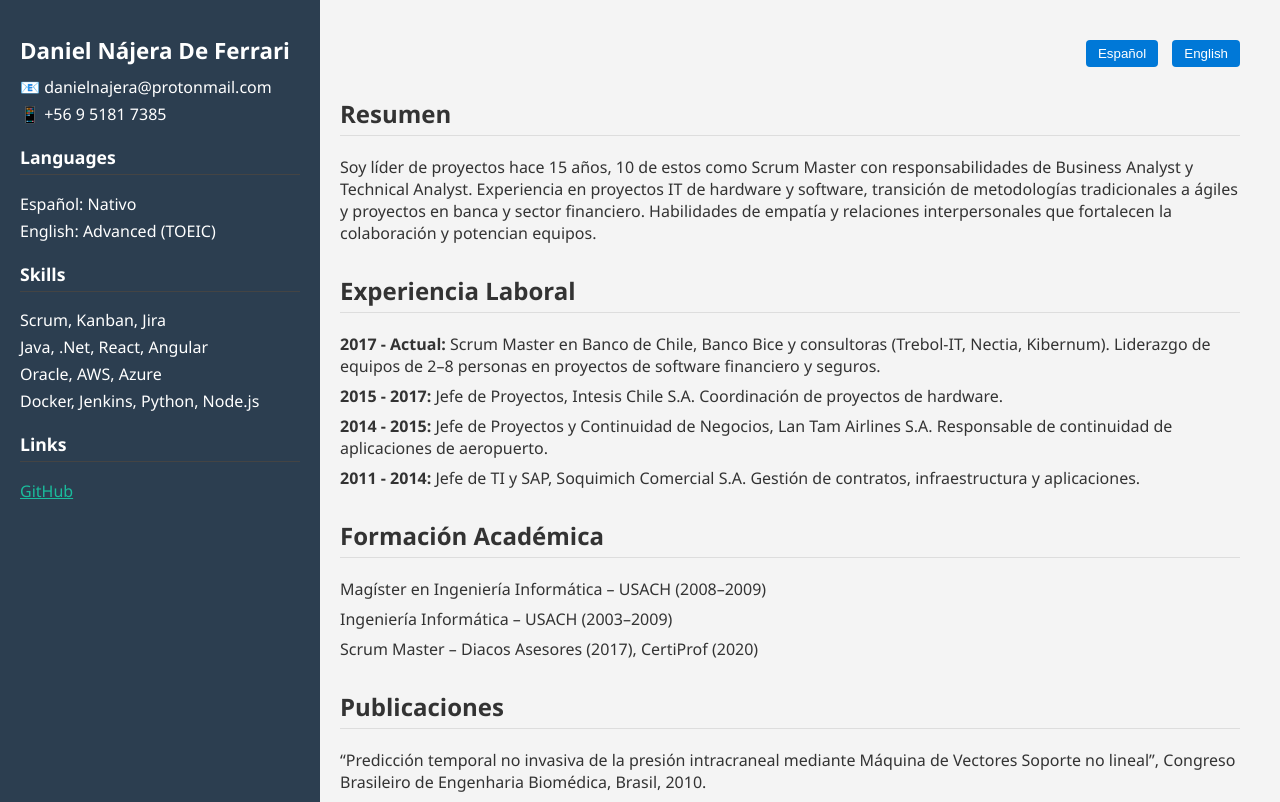
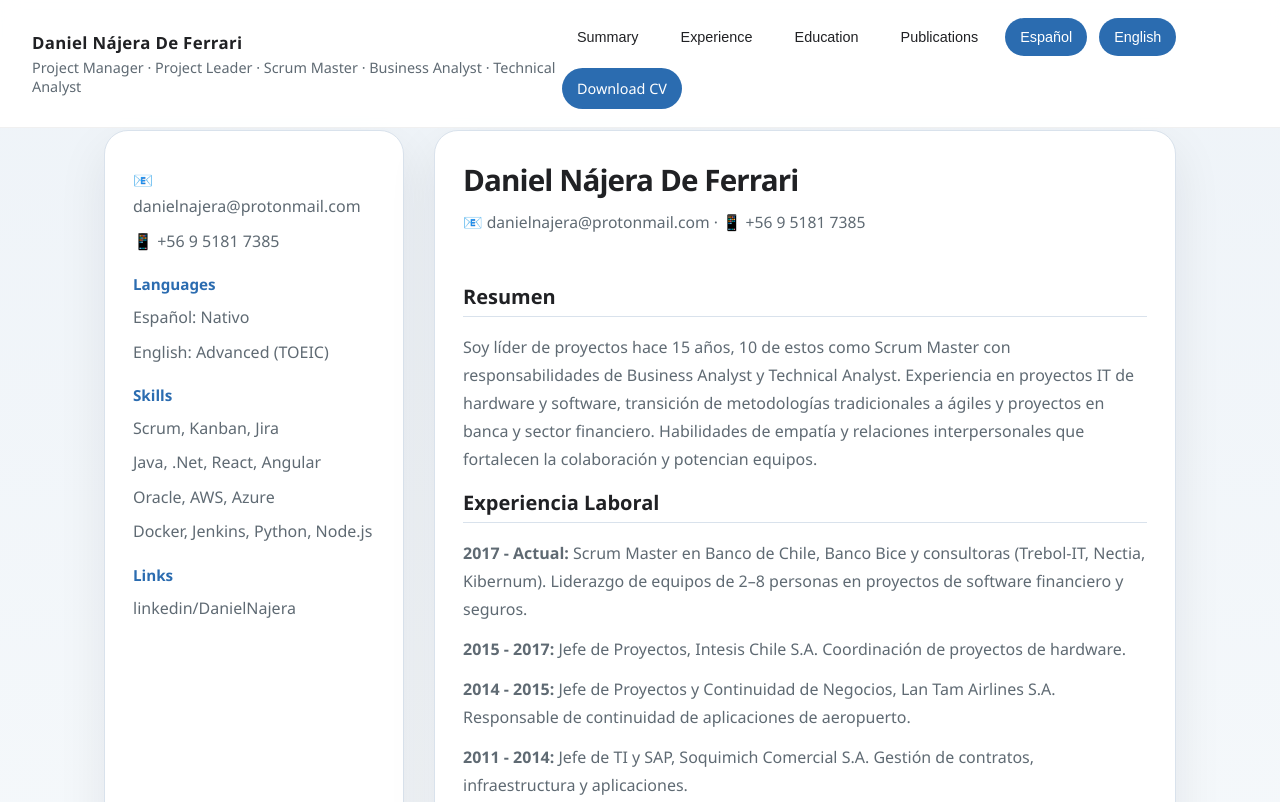
Before and after one commit to dnajeragit/Daniel-Najera-Resume, a plain HTML site: page index.html in a window 1280 px wide. Shown: the top 802 px of the page. Drawn offline with Linux system fonts and the light colour scheme.

Commit message:
Add files via upload

```diff
--- a/index.html
+++ b/index.html
@@ -4,105 +4,277 @@
   <meta charset="UTF-8">
   <title>Daniel Nájera De Ferrari - Resume</title>
   <style>
+    :root {
+      --bg: #f3f5f7;
+      --card: #ffffff;
+      --primary: #2b6cb0;
+      --primary-hover: #255a99;
+      --text: #202124;
+      --muted: #5f6a73;
+      --border: #d9e2ec;
+      --shadow: 0 18px 50px rgba(15, 23, 42, 0.08);
+    }
+
+    * {
+      box-sizing: border-box;
+    }
+
     body {
       margin: 0;
       font-family: 'Segoe UI', Arial, sans-serif;
-      background: #f4f4f4;
-      color: #333;
+      background: linear-gradient(180deg, #eef3f8 0%, #f7fafc 100%);
+      color: var(--text);
     }
-    .sidebar {
+
+    a {
+      color: inherit;
+      text-decoration: none;
+    }
+
+    .topbar {
       position: fixed;
+      top: 0;
       left: 0;
-      top: 0;
-      width: 280px;
-      height: 100%;
-      background: #2c3e50;
+      right: 0;
+      display: flex;
+      align-items: center;
+      justify-content: space-between;
+      padding: 18px 32px;
+      background: rgba(255, 255, 255, 0.95);
+      border-bottom: 1px solid rgba(0, 0, 0, 0.06);
+      backdrop-filter: blur(10px);
+      z-index: 10;
+    }
+
+    .brand {
+      display: flex;
+      flex-direction: column;
+      gap: 4px;
+    }
+
+    .brand-title {
+      font-size: 1.05rem;
+      font-weight: 700;
+      letter-spacing: 0.02em;
+    }
+
+    .brand-subtitle {
+      font-size: 0.9rem;
+      color: var(--muted);
+    }
+
+    .topnav {
+      display: flex;
+      align-items: center;
+      gap: 12px;
+      flex-wrap: wrap;
+    }
+
+    .topnav button,
+    .topnav a {
+      font-size: 0.9rem;
+      color: var(--text);
+      background: transparent;
+      border: 1px solid transparent;
+      padding: 10px 14px;
+      border-radius: 999px;
+      cursor: pointer;
+      transition: background 0.2s, border-color 0.2s, color 0.2s;
+    }
+
+    .topnav button:hover,
+    .topnav a:hover {
+      background: rgba(43, 108, 176, 0.1);
+      border-color: rgba(43, 108, 176, 0.2);
+      color: var(--primary);
+    }
+
+    .topnav .lang-btn {
+      background: var(--primary);
       color: #fff;
-      padding: 20px;
-      overflow-y: auto;
+      border-color: transparent;
     }
-    .sidebar h1 {
-      font-size: 1.4em;
+
+    .topnav .lang-btn:hover {
+      background: var(--primary-hover);
+    }
+
+    .page {
+      max-width: 1120px;
+      margin: 0 auto;
+      padding: 130px 24px 40px;
+      display: grid;
+      grid-template-columns: minmax(260px, 300px) 1fr;
+      gap: 30px;
+    }
+
+    .profile-card,
+    .content-card {
+      background: var(--card);
+      border: 1px solid var(--border);
+      border-radius: 24px;
+      box-shadow: var(--shadow);
+      padding: 28px;
+    }
+
+    .profile-card h3 {
       margin-bottom: 10px;
+      font-size: 0.95rem;
+      color: var(--primary);
     }
-    .sidebar p {
-      margin: 5px 0;
+
+    .profile-card p,
+    .profile-card li {
+      margin: 8px 0;
+      line-height: 1.65;
+      color: var(--muted);
     }
-    .sidebar h3 {
+
+    .profile-card ul {
+      list-style: none;
+      padding: 0;
+      margin: 0;
+    }
+
+    .profile-section {
       margin-top: 20px;
-      font-size: 1.1em;
-      border-bottom: 1px solid #444;
-      padding-bottom: 5px;
     }
-    .main {
-      margin-left: 300px;
-      padding: 40px;
+
+    .content-card {
+      display: flex;
+      flex-direction: column;
+      gap: 24px;
     }
+
+    .content-header {
+      display: flex;
+      flex-direction: column;
+      gap: 10px;
+      margin-bottom: 24px;
+    }
+
+    .content-header h1 {
+      margin: 0;
+      font-size: 1.85rem;
+      color: var(--text);
+      letter-spacing: -0.03em;
+    }
+
+    .content-header p {
+      margin: 0;
+      color: var(--muted);
+      line-height: 1.6;
+      font-size: 0.98rem;
+    }
+
     h2 {
-      border-bottom: 1px solid #ddd;
-      padding-bottom: 5px;
-      margin-top: 30px;
+      margin: 0;
+      padding-bottom: 6px;
+      font-size: 1.25rem;
+      border-bottom: 1px solid var(--border);
+      color: var(--text);
     }
+
+    p,
+    li {
+      color: var(--muted);
+      line-height: 1.75;
+    }
+
     ul {
       list-style: none;
       padding: 0;
+      margin: 16px 0 0 0;
     }
+
     li {
-      margin-bottom: 8px;
+      margin-bottom: 12px;
     }
-    .lang-switch {
-      text-align: right;
-      margin-bottom: 20px;
-    }
-    .lang-switch button {
-      margin-left: 10px;
-      padding: 6px 12px;
-      border: none;
-      border-radius: 4px;
-      background: #0078d7;
-      color: #fff;
-      cursor: pointer;
-    }
-    .lang-switch button:hover {
-      background: #005fa3;
-    }
+
     .section { display: none; }
     .section.active { display: block; }
+
+    @media (max-width: 960px) {
+      .page {
+        grid-template-columns: 1fr;
+        padding: 120px 16px 32px;
+      }
+    }
+
+    @media (max-width: 640px) {
+      .topbar {
+        flex-direction: column;
+        align-items: flex-start;
+        gap: 12px;
+      }
+
+      .topnav {
+        width: 100%;
+        justify-content: flex-start;
+      }
+
+      .lang-switch {
+        justify-content: flex-start;
+      }
+    }
   </style>
 </head>
 <body>
-  <div class="sidebar">
-    <h1>Daniel Nájera De Ferrari</h1>
+  <header class="topbar">
+    <div class="brand">
+      <div class="brand-title">Daniel Nájera De Ferrari</div>
+      <div class="brand-subtitle">Project Manager · Project Leader · Scrum Master · Business Analyst · Technical Analyst</div>
+    </div>
+    <div class="topnav">
+      <button onclick="scrollToSection('summary')">Summary</button>
+      <button onclick="scrollToSection('experience')">Experience</button>
+      <button onclick="scrollToSection('education')">Education</button>
+      <button onclick="scrollToSection('publications')">Publications</button>
+      <button class="lang-btn" onclick="showLang('es')">Español</button>
+      <button class="lang-btn" onclick="showLang('en')">English</button>
+      <a href="CV-Daniel-Najera.pdf" class="lang-btn" download>Download CV</a>
+    </div>
+  </header>
+
+  <main class="page">
+    <section class="profile-card">
+      <div>
         <p>📧 danielnajera@protonmail.com</p>
         <p>📱 +56 9 5181 7385</p>
 
+        <div class="profile-section">
           <h3>Languages</h3>
           <p>Español: Nativo</p>
           <p>English: Advanced (TOEIC)</p>
+        </div>
 
+        <div class="profile-section">
           <h3>Skills</h3>
           <p>Scrum, Kanban, Jira</p>
           <p>Java, .Net, React, Angular</p>
           <p>Oracle, AWS, Azure</p>
           <p>Docker, Jenkins, Python, Node.js</p>
-
-    <h3>Links</h3>
-    <p><a href="https://github.com/dnajeragit" style="color:#1abc9c;">GitHub</a></p>
-    <!-- Puedes agregar LinkedIn u otros enlaces aquí -->
         </div>
 
-  <div class="main">
-    <div class="lang-switch">
-      <button onclick="showLang('es')">Español</button>
-      <button onclick="showLang('en')">English</button>
+        <div class="profile-section">
+          <h3>Links</h3>
+          <p><a href="https://www.linkedin.com/in/daniel-najera-de-ferrari/">linkedin/DanielNajera</a></p>
+        </div>
+      </div>
+    </section>
+
+    <section class="content-card">
+      <div class="content-header">
+        <h1>Daniel Nájera De Ferrari</h1>
+        <p>📧 danielnajera@protonmail.com · 📱 +56 9 5181 7385</p>
       </div>
 
       <!-- Español -->
       <div id="es" class="section active">
-      <h2>Resumen</h2>
+        <h2 id="summary-es">Resumen</h2>
         <p>Soy líder de proyectos hace 15 años, 10 de estos como Scrum Master con responsabilidades de Business Analyst y Technical Analyst. Experiencia en proyectos IT de hardware y software, transición de metodologías tradicionales a ágiles y proyectos en banca y sector financiero. Habilidades de empatía y relaciones interpersonales que fortalecen la colaboración y potencian equipos.</p>
 
-      <h2>Experiencia Laboral</h2>
+        <h2 id="experience-es">Experiencia Laboral</h2>
         <ul>
           <li><strong>2017 - Actual:</strong> Scrum Master en Banco de Chile, Banco Bice y consultoras (Trebol-IT, Nectia, Kibernum). Liderazgo de equipos de 2–8 personas en proyectos de software financiero y seguros.</li>
           <li><strong>2015 - 2017:</strong> Jefe de Proyectos, Intesis Chile S.A. Coordinación de proyectos de hardware.</li>
@@ -110,23 +282,23 @@
           <li><strong>2011 - 2014:</strong> Jefe de TI y SAP, Soquimich Comercial S.A. Gestión de contratos, infraestructura y aplicaciones.</li>
         </ul>
 
-      <h2>Formación Académica</h2>
+        <h2 id="education-es">Formación Académica</h2>
         <ul>
           <li>Magíster en Ingeniería Informática – USACH (2008–2009)</li>
           <li>Ingeniería Informática – USACH (2003–2009)</li>
           <li>Scrum Master – Diacos Asesores (2017), CertiProf (2020)</li>
         </ul>
 
-      <h2>Publicaciones</h2>
+        <h2 id="publications-es">Publicaciones</h2>
         <p>“Predicción temporal no invasiva de la presión intracraneal mediante Máquina de Vectores Soporte no lineal”, Congreso Brasileiro de Engenharia Biomédica, Brasil, 2010.</p>
       </div>
 
       <!-- English -->
       <div id="en" class="section">
-      <h2>Summary</h2>
+        <h2 id="summary-en">Summary</h2>
         <p>I have been a project leader for 15 years, 10 of them as a Scrum Master with responsibilities as Business Analyst and Technical Analyst. Experienced in IT projects involving hardware and software, with expertise in transitioning from traditional methodologies to agile frameworks. Strong background in financial and banking projects. Skilled in empathy and interpersonal relationships, fostering collaboration and enhancing team performance.</p>
 
-      <h2>Work Experience</h2>
+        <h2 id="experience-en">Work Experience</h2>
         <ul>
           <li><strong>2017 – Present:</strong> Scrum Master – Banco de Chile, Banco Bice, Consulting firms (Trebol-IT, Nectia, Kibernum). Led teams of 2–8 in software projects for financial and insurance clients.</li>
           <li><strong>2015 – 2017:</strong> Project Manager – Intesis Chile S.A. Managed hardware projects, coordinating professionals and clients.</li>
@@ -134,23 +306,35 @@
           <li><strong>2011 – 2014:</strong> Head of IT & SAP – Soquimich Comercial S.A. Oversaw IT area, contracts, infrastructure, and applications.</li>
         </ul>
 
-      <h2>Education</h2>
+        <h2 id="education-en">Education</h2>
         <ul>
           <li>Master’s in Computer Engineering – USACH (2008–2009)</li>
           <li>Bachelor’s in Computer Engineering – USACH (2003–2009)</li>
           <li>Scrum Master – Diacos Asesores (2017), CertiProf (2020)</li>
         </ul>
 
-      <h2>Publications</h2>
+        <h2 id="publications-en">Publications</h2>
         <p>“Non-invasive temporal prediction of intracranial pressure using nonlinear Support Vector Machines,” 22nd Brazilian Congress of Biomedical Engineering, Brazil, 2010.</p>
       </div>
-  </div>
+    </section>
+  </main>
 
   <script>
     function showLang(lang) {
       document.querySelectorAll('.section').forEach(sec => sec.classList.remove('active'));
       document.getElementById(lang).classList.add('active');
     }
+
+    function scrollToSection(section) {
+      const activeSection = document.querySelector('.section.active');
+      if (!activeSection) return;
+
+      const targetId = `${section}-${activeSection.id}`;
+      const target = document.getElementById(targetId);
+      if (target) {
+        target.scrollIntoView({ behavior: 'smooth', block: 'start' });
+      }
+    }
   </script>
 </body>
 </html>
```
Lines whose indentation alone changed are shown as unchanged.
